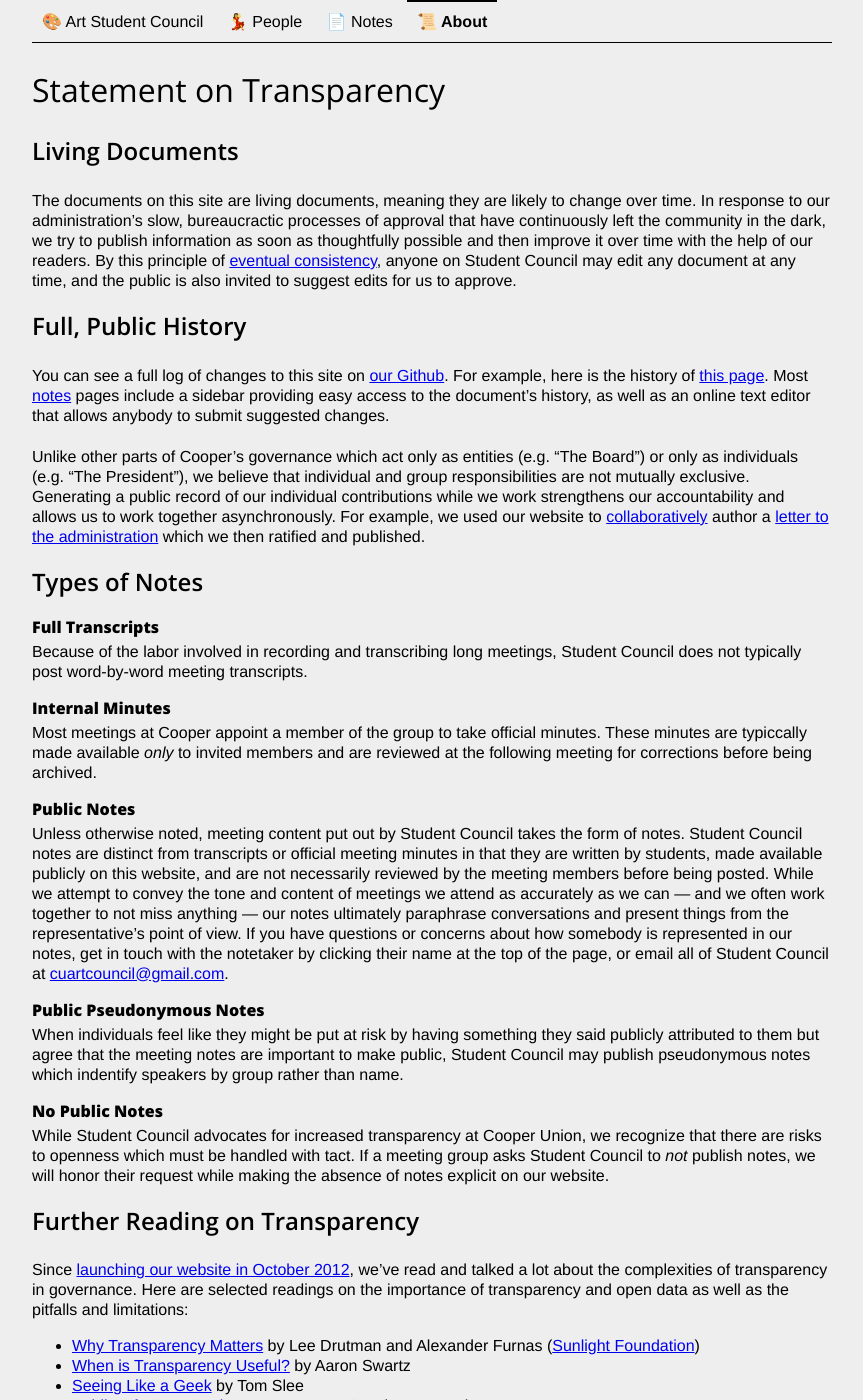
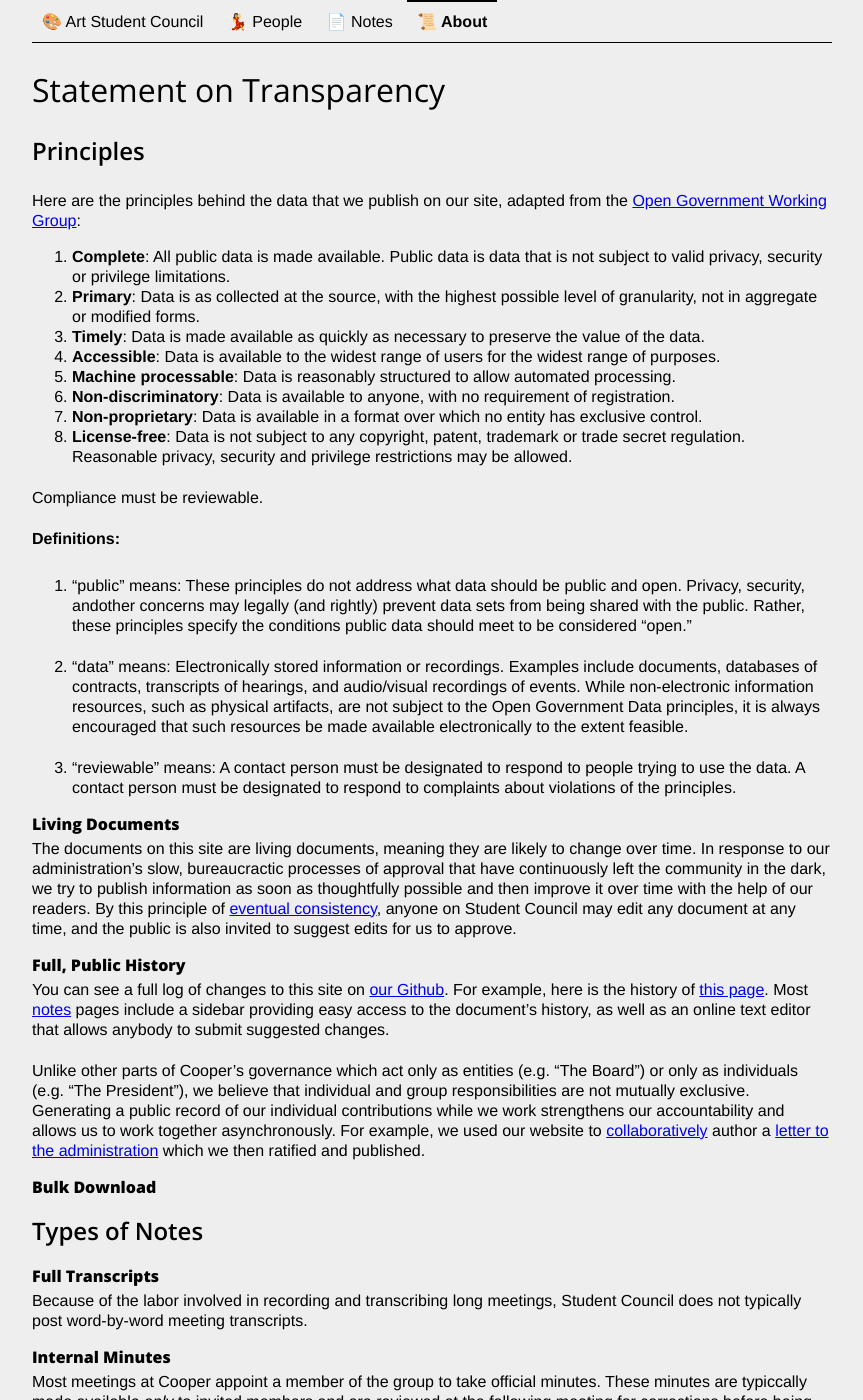
Before and after one commit to CooperASC/cooperasc.github.com, a Jekyll site: the page built from _posts/about/0100-01-01-transparency.md, in a window 1280 px wide and 1400 px high. Shown: the whole window, without its empty margins (208-1071 px from the left). Built offline with Jekyll 4.4.1, drawn with Linux system fonts in a browser that asks for light colours; some of the changed text lies outside the part shown.

Commit message:
adding open gov principles and further reading

```diff
--- a/_posts/about/0100-01-01-transparency.md
+++ b/_posts/about/0100-01-01-transparency.md
@@ -7,15 +7,42 @@
 filepath: _posts/about/0100-01-01-transparency.md
 ---
 
-## Living Documents
+## Principles
+
+Here are the principles behind the data that we publish on our site, adapted from the [Open Government Working Group](https://public.resource.org/open_government_meeting.html):
+
+
+1. **Complete**: All public data is made available. Public data is data that is not subject to valid privacy, security or privilege limitations.
+2. **Primary**: Data is as collected at the source, with the highest possible level of granularity, not in aggregate or modified forms.
+3. **Timely**: Data is made available as quickly as necessary to preserve the value of the data.
+4. **Accessible**: Data is available to the widest range of users for the widest range of purposes.
+5. **Machine processable**: Data is reasonably structured to allow automated processing.
+6. **Non-discriminatory**: Data is available to anyone, with no requirement of registration.
+7. **Non-proprietary**: Data is available in a format over which no entity has exclusive control.
+8. **License-free**: Data is not subject to any copyright, patent, trademark or trade secret regulation. Reasonable privacy, security and privilege restrictions may be allowed.
+
+Compliance must be reviewable.
+
+#### Definitions:
+
+1. “public” means: These principles do not address what data should be public and open. Privacy, security, andother concerns may legally (and rightly) prevent data sets from being shared with the public. Rather, these principles specify the conditions public data should meet to be considered “open.”
+
+2. “data” means: Electronically stored information or recordings. Examples include documents, databases of contracts, transcripts of hearings, and audio/visual recordings of events. While non-electronic information resources, such as physical artifacts, are not subject to the Open Government Data principles, it is always encouraged that such resources be made available electronically to the extent feasible.
+
+3. “reviewable” means: A contact person must be designated to respond to people trying to use the data. A contact person must be designated to respond to complaints about violations of the principles.
+
+
+### Living Documents
 
 The documents on this site are living documents, meaning they are likely to change over time. In response to our administration's slow, bureaucractic processes of approval that have continuously left the community in the dark, we try to publish information as soon as thoughtfully possible and then improve it over time with the help of our readers. By this principle of [eventual consistency](http://prose.io/help/eventually-consistent.html), anyone on Student Council may edit any document at any time, and the public is also invited to suggest edits for us to approve.
 
-## Full, Public History
+### Full, Public History
 
 You can see a full log of changes to this site on [our Github](https://github.com/CooperASC/cooperasc.github.com/commits/master). For example, here is the history of [this page](https://github.com/CooperASC/cooperasc.github.com/commits/master/_posts/about/0100-01-01-transparency.md). Most [notes](/notes) pages include a sidebar providing easy access to the document's history, as well as an online text editor that allows anybody to submit suggested changes.
 
 Unlike other parts of Cooper's governance which act only as entities (e.g. "The Board") or only as individuals (e.g. "The President"), we believe that individual and group responsibilities are not mutually exclusive. Generating a public record of our individual contributions while we work strengthens our accountability and allows us to work together asynchronously. For example, we used our website to [collaboratively](https://github.com/CooperASC/cooperasc.github.com/commits/master/_posts/notes/2013-02-13-bharucha-response.md) author a [letter to the administration](http://cooperasc.github.com/notes/2013/02/13/bharucha-response/) which we then ratified and published.
+
+### Bulk Download
 
 ## Types of Notes
 
@@ -43,6 +70,7 @@
 
 Since [launching our website in October 2012](https://github.com/CooperASC/cooperasc.github.com/commit/fb9ccaff5b4185fb6179b70cb8e5add93e23bb3a), we've read and talked a lot about the complexities of transparency in governance. Here are selected readings on the importance of transparency and open data as well as the pitfalls and limitations:
 
+- [Open Government: Collaboration, Transparency, and Participation in Practice](http://github.com/oreillymedia/open_government) edited by Daniel Lathrop and Laurel Ruma
 - [Why Transparency Matters](http://sunlightfoundation.com/blog/2013/02/12/whytransparencymatters/) by Lee Drutman and Alexander Furnas ([Sunlight Foundation](http://sunlightfoundation.com/about/))
 - [When is Transparency Useful?](http://www.aaronsw.com/weblog/usefultransparency) by Aaron Swartz
 - [Seeing Like a Geek](http://crookedtimber.org/2012/06/25/seeing-like-a-geek/) by Tom Slee
```
